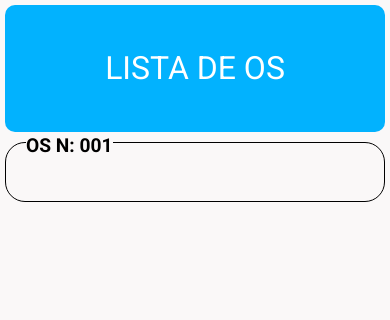
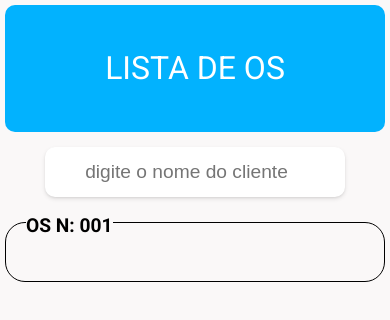
Before and after one commit to Didigos/catalogoacbrfront, a React (Vite) app: page /admin/servicos in a window 390 px wide. Shown: the top 320 px of the page. Built offline with nearby package versions, Linux system fonts and the light colour scheme; no server answers.

Commit message:
Ajustar estilos da seção de Serviços: corrigir a classe .seach__container e adicionar estilos para .search__input

```diff
--- a/src/pages/Servicos/Servicos.jsx
+++ b/src/pages/Servicos/Servicos.jsx
@@ -1,10 +1,14 @@
-import styles from './Servicos.module.css'
-const Servicos = ()=>{
+import styles from "./Servicos.module.css";
+const Servicos = () => {
   return (
     <main className={styles.servicos__main}>
       <header className={styles.servicos__header}>
         <h1 className={styles.header__titulo}>Lista de OS</h1>
       </header>
+
+      <div className={styles.seach__container}>
+        <input placeholder="digite o nome do cliente" className={styles.search__input} type="search" name="" id="" />
+      </div>
 
       <ul className={styles.list__section}>
         <li className={styles.list__item}>
@@ -13,9 +17,8 @@ const Servicos = ()=>{
           </div>
         </li>
       </ul>
+    </main>
+  );
+};
 
-        </main>
-    )
-}
-
-export default Servicos
+export default Servicos;
--- a/src/pages/Servicos/Servicos.module.css
+++ b/src/pages/Servicos/Servicos.module.css
@@ -39,9 +39,31 @@
         background-color: #FAF8F8;
         top: -9px;
         left: 20px;
+
         & span {
             font-size: 1.2rem;
             font-weight: bold;
         }
     }
+
+    .seach__container {
+        width: 100%;
+        min-height: 5vh;
+        display: flex;
+        margin-bottom: 20px;
+        display: flex;
+        justify-content: center;
+        align-items: center;
+        padding: 5px;
+    }
+
+    .search__input {
+        width: 300px;
+        height: 50px;
+        border: none;
+        border-radius: 10px;
+        box-shadow: 0 2px 4px rgba(0, 0, 0, 0.1), 0 1px 2px rgba(0, 0, 0, 0.06);
+        text-align: center;
+        font-size: 1.2rem;
+    }
 }
```
Lines whose indentation alone changed are shown as unchanged.
